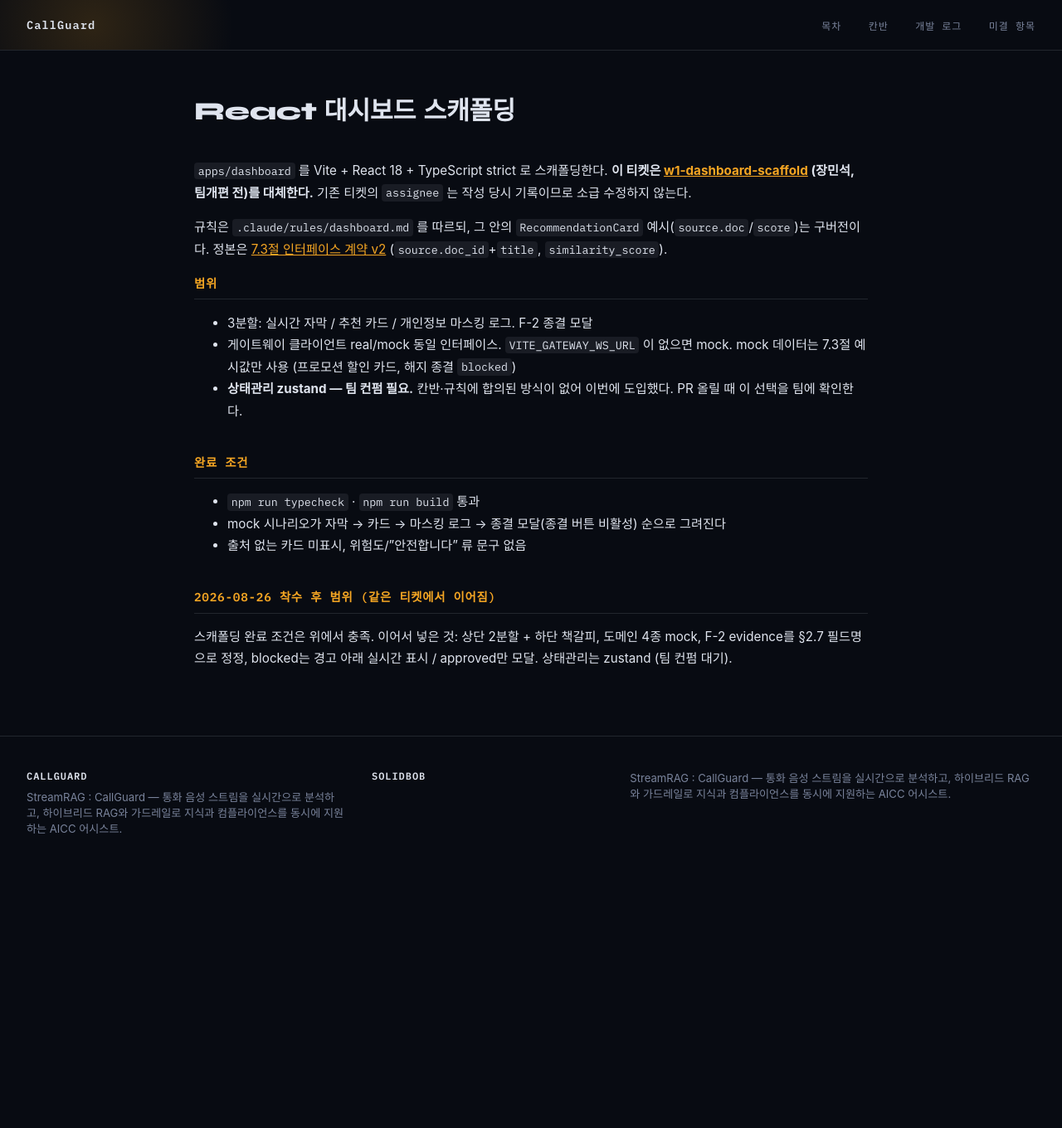
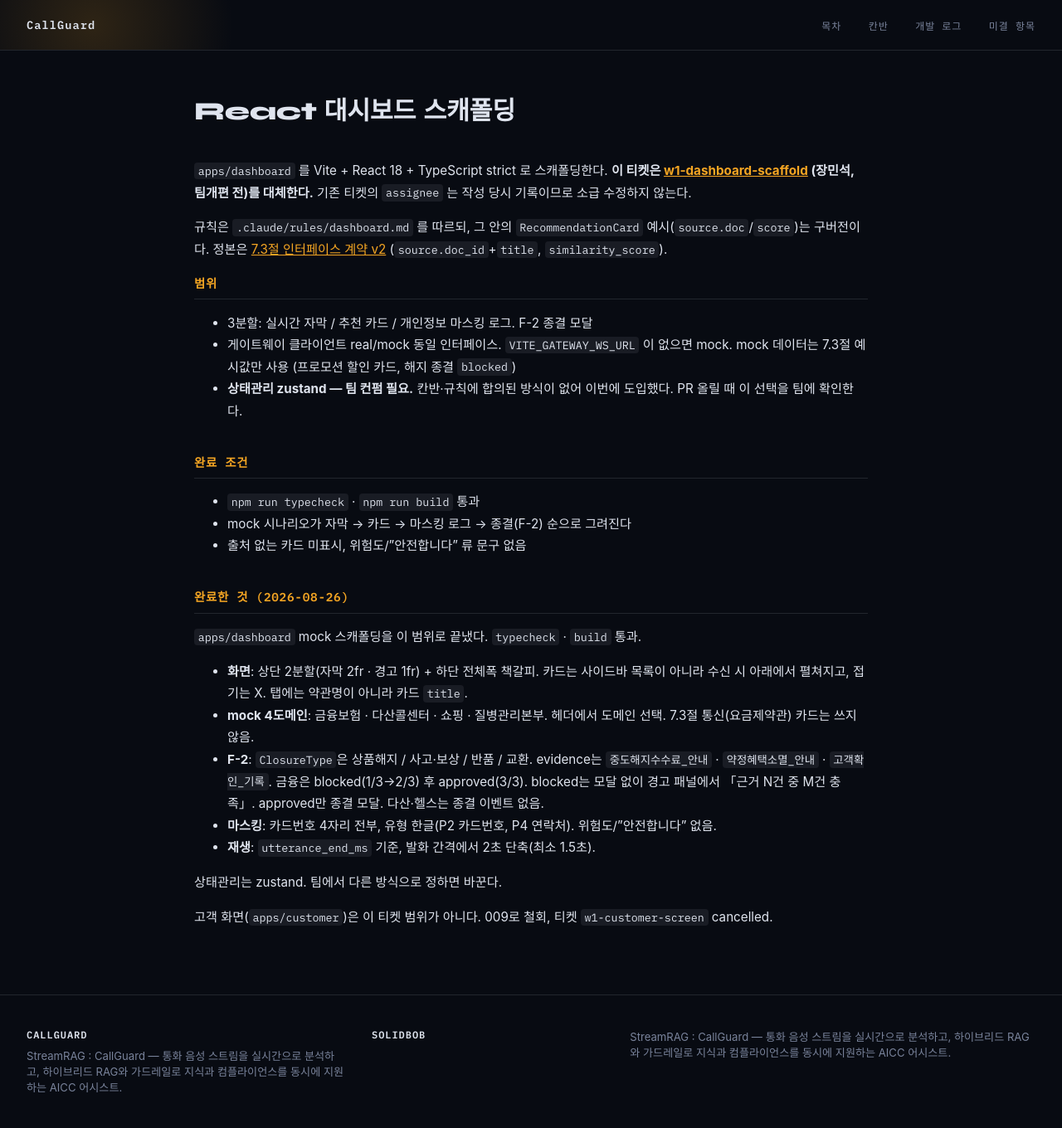
Before and after one commit to solidbob02/call.solidbob.cloud, a Jekyll site: the page built from jekyll/_backlogs/w1-dashboard-scaffold-seohee.md, in a window 1280 px wide. Shown: the whole page at 83% size. Built offline with Jekyll 4.4.1, drawn with Linux system fonts in a browser that asks for light colours; some web fonts are replaced; before the commit the page ends 1048 px from its top, so only the background shows below that.

Commit message:
docs(w1): 대시보드 티켓에 완료 범위를 적는다
Co-authored-by: Cursor <cursoragent@cursor.com>

```diff
--- a/jekyll/_backlogs/w1-dashboard-scaffold-seohee.md
+++ b/jekyll/_backlogs/w1-dashboard-scaffold-seohee.md
@@ -26,9 +26,19 @@ date: 2026-08-26
 ## 완료 조건
 
 - `npm run typecheck` · `npm run build` 통과
-- mock 시나리오가 자막 → 카드 → 마스킹 로그 → 종결 모달(종결 버튼 비활성) 순으로 그려진다
+- mock 시나리오가 자막 → 카드 → 마스킹 로그 → 종결(F-2) 순으로 그려진다
 - 출처 없는 카드 미표시, 위험도/"안전합니다" 류 문구 없음
 
-## 2026-08-26 착수 후 범위 (같은 티켓에서 이어짐)
+## 완료한 것 (2026-08-26)
 
-스캐폴딩 완료 조건은 위에서 충족. 이어서 넣은 것: 상단 2분할 + 하단 책갈피, 도메인 4종 mock, F-2 evidence를 §2.7 필드명으로 정정, blocked는 경고 아래 실시간 표시 / approved만 모달. 상태관리는 zustand (팀 컨펌 대기).
+`apps/dashboard` mock 스캐폴딩을 이 범위로 끝냈다. `typecheck` · `build` 통과.
+
+- **화면**: 상단 2분할(자막 2fr · 경고 1fr) + 하단 전체폭 책갈피. 카드는 사이드바 목록이 아니라 수신 시 아래에서 펼쳐지고, 접기는 X. 탭에는 약관명이 아니라 카드 `title`.
+- **mock 4도메인**: 금융보험 · 다산콜센터 · 쇼핑 · 질병관리본부. 헤더에서 도메인 선택. 7.3절 통신(요금제약관) 카드는 쓰지 않음.
+- **F-2**: `ClosureType`은 상품해지 / 사고·보상 / 반품 / 교환. evidence는 `중도해지수수료_안내` · `약정혜택소멸_안내` · `고객확인_기록`. 금융은 blocked(1/3→2/3) 후 approved(3/3). blocked는 모달 없이 경고 패널에서 「근거 N건 중 M건 충족」. approved만 종결 모달. 다산·헬스는 종결 이벤트 없음.
+- **마스킹**: 카드번호 4자리 전부, 유형 한글(P2 카드번호, P4 연락처). 위험도/"안전합니다" 없음.
+- **재생**: `utterance_end_ms` 기준, 발화 간격에서 2초 단축(최소 1.5초).
+
+상태관리는 zustand. 팀에서 다른 방식으로 정하면 바꾼다.
+
+고객 화면(`apps/customer`)은 이 티켓 범위가 아니다. 009로 철회, 티켓 `w1-customer-screen` cancelled.
```
Also changed, not shown: jekyll/_backlogs/w1-customer-screen.md (+1 -1 lines).
